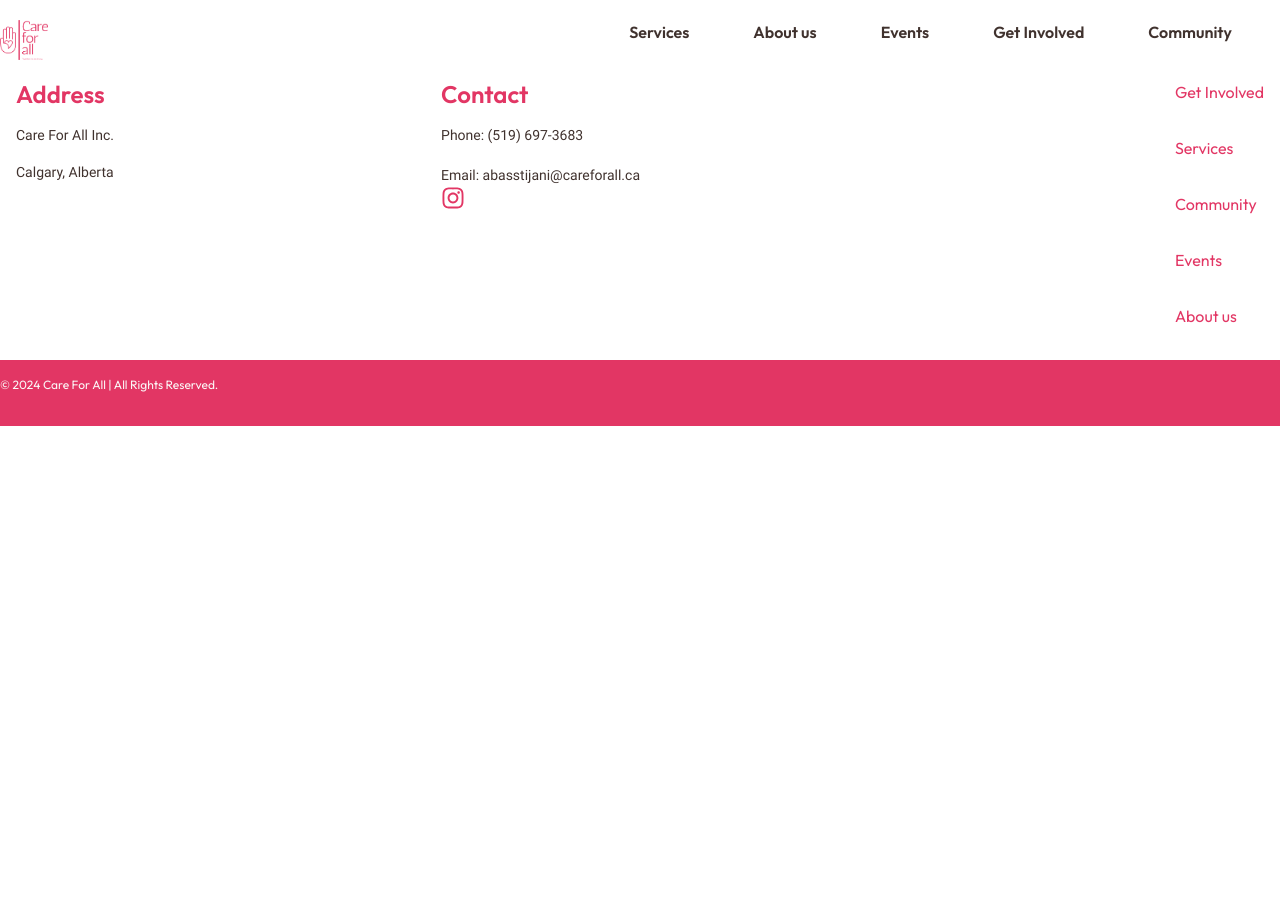
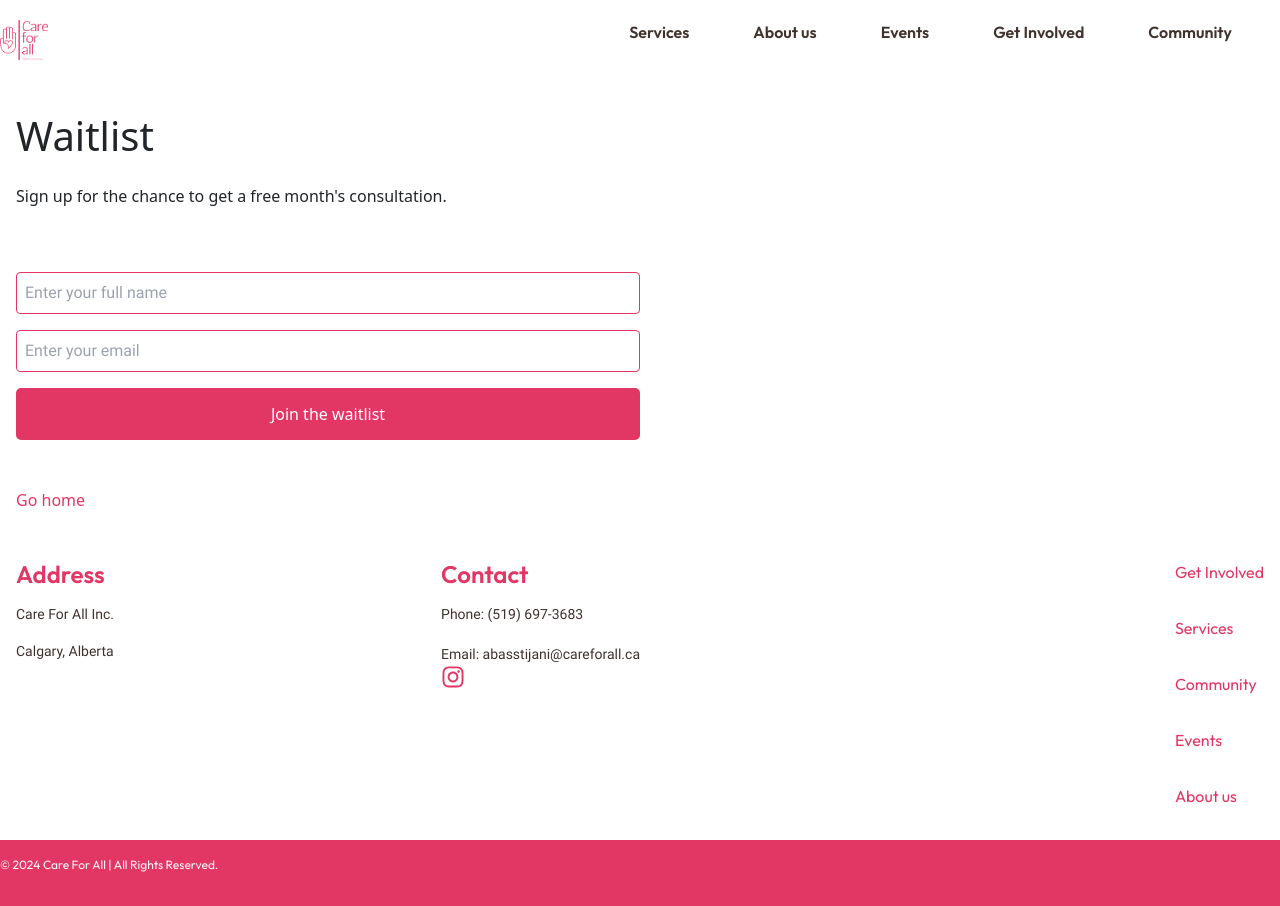
Before and after one commit to Ekpenga9000/careforall-client, a React (Vite) app: page /waitlist in a window 1280 px wide. Before the commit the page ends 800 px from the top, so only its background shows below. Built offline with nearby package versions, Linux system fonts and the light colour scheme.

Commit message:
Add waitlist form and style waitlist component.

```diff
--- a/src/App.tsx
+++ b/src/App.tsx
@@ -8,6 +8,7 @@ import AboutPage from './pages/about/AboutPage';
 import ServicesPage from './pages/services/ServicesPage';
 import EventsPage from './pages/events/EventsPage';
 import CareersPage from './pages/careers/CareersPage';
+import WaitList from './pages/waitlist/WaitList';
 
 
 const App:FC = ():ReactElement => {
@@ -22,6 +23,7 @@ const App:FC = ():ReactElement => {
           <Route path='/services' element={<ServicesPage/> } />
           <Route path='/events' element={<EventsPage/> } />
           <Route path='/careers' element={<CareersPage/> } />
+          <Route path='/waitlist' element={<WaitList/> } />
         </Routes>
         <Footer/>
       </BrowserRouter>
--- /dev/null
+++ b/src/pages/waitlist/WaitList.scss
@@ -0,0 +1,83 @@
+@use "../../styles/partials/mixin" as *;
+@use "../../styles/partials/variables" as *;
+@use "../../styles/partials/typography" as *;
+
+.waitlist {
+  display: flex;
+  justify-content: center;
+  align-items: center;
+  &__container {
+    @include tablet {
+      width: $tablet-screen-size;
+    }
+    @include desktop {
+      width: $desktop-screen-size;
+    }
+  }
+  &__heading {
+    margin-bottom: 1.5rem;
+  }
+  &__heading-div {
+    height: 20vh;
+    padding: 1rem;
+    @include tablet {
+      padding-top: 3rem;
+    }
+  }
+  &__form {
+    display: flex;
+    flex-direction: column;
+    gap: 1rem;
+    padding: 1rem;
+    margin-block: 2rem;
+  }
+
+  &__input {
+    padding: 0.5rem;
+    border: 1px solid $color-primary;
+    border-radius: 0.25rem;
+    font-family: "Roboto", sans-serif;
+    font-size: 1rem;
+    color: $text-primary;
+    &:focus {
+      outline: none;
+    }
+    @include tablet {
+      width: 70%;
+    }
+    @include desktop {
+      width: 50%;
+    }
+  }
+  &__btn {
+    background-color: $color-primary;
+    color: $color-secondary;
+    padding: 0.8rem 1rem;
+    border: 1px solid transparent;
+    border-radius: 5px;
+    text-decoration: none;
+    transition: 0.4s ease;
+    &:hover {
+      background-color: $color-secondary;
+      color: $color-primary;
+      border: 1px solid $color-primary;
+    }
+    @include tablet {
+      width: 70%;
+    }
+    @include desktop {
+      width: 50%;
+    }
+  }
+
+  &__link{
+    display: inline-block;
+    margin-left: 1rem;
+    margin-bottom: 2rem;
+    color: $color-primary;
+    text-decoration: none;
+    &:hover{
+      text-decoration: underline;
+    }
+  }
+}
--- /dev/null
+++ b/src/pages/waitlist/WaitList.tsx
@@ -0,0 +1,40 @@
+import "./WaitList.scss";
+import { Link } from "react-router-dom";
+const WaitList = () => {
+  return (
+    <section>
+      <div className="waitlist">
+        <div className="waitlist__container">
+          <div className="waitlist__div">
+            <div className="waitlist__heading-div">
+              <h1 className="waitlist__heading">Waitlist</h1>
+              <p>Sign up for the chance to get a free month's consultation. </p>
+            </div>
+            <div className="waitlist__form-div">
+              <form className="waitlist__form">
+                <input
+                  type="text"
+                  placeholder="Enter your full name"
+                  className="waitlist__input"
+                />
+                <input
+                  type="text"
+                  placeholder="Enter your email"
+                  className="waitlist__input"
+                />
+                <input
+                  type="submit"
+                  value="Join the waitlist"
+                  className="waitlist__btn"
+                />
+              </form>
+              <Link to={"/"} className="waitlist__link">Go home</Link>
+            </div>
+          </div>
+        </div>
+      </div>
+    </section>
+  );
+};
+
+export default WaitList;
```
